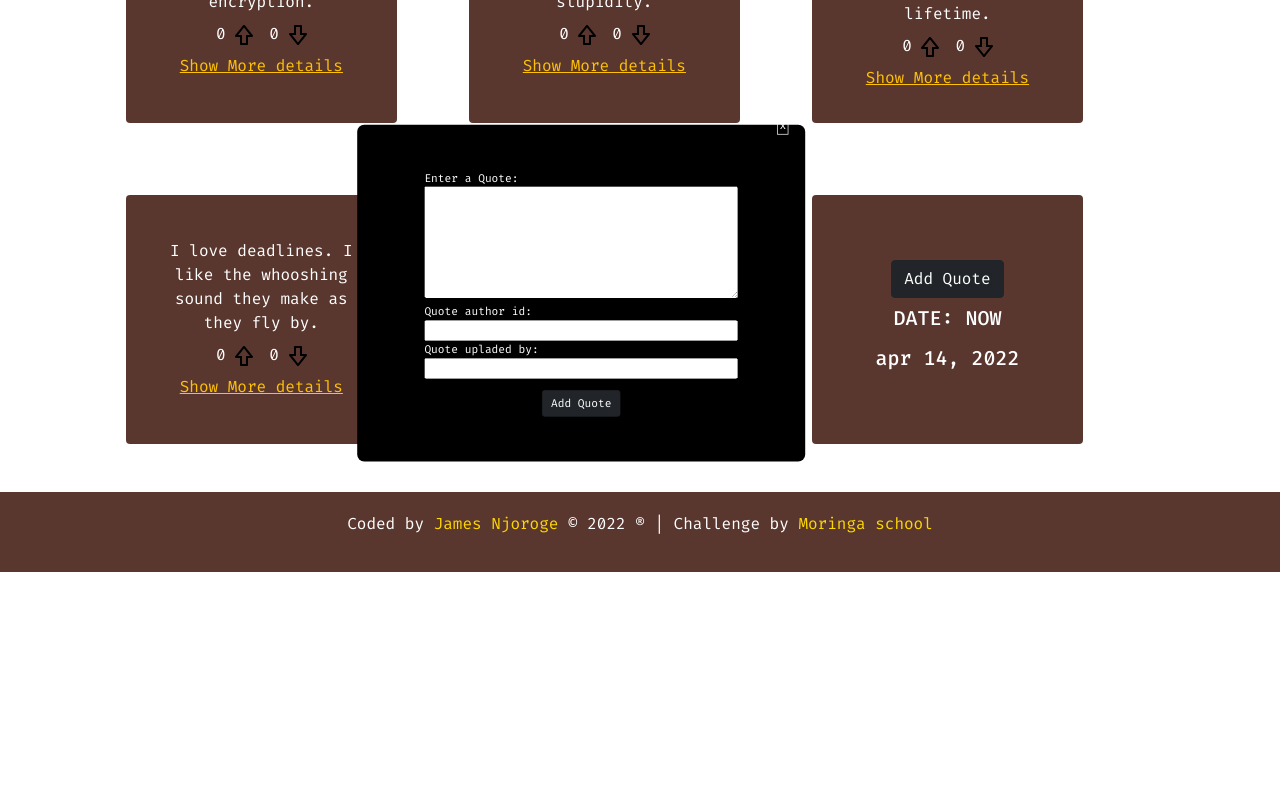
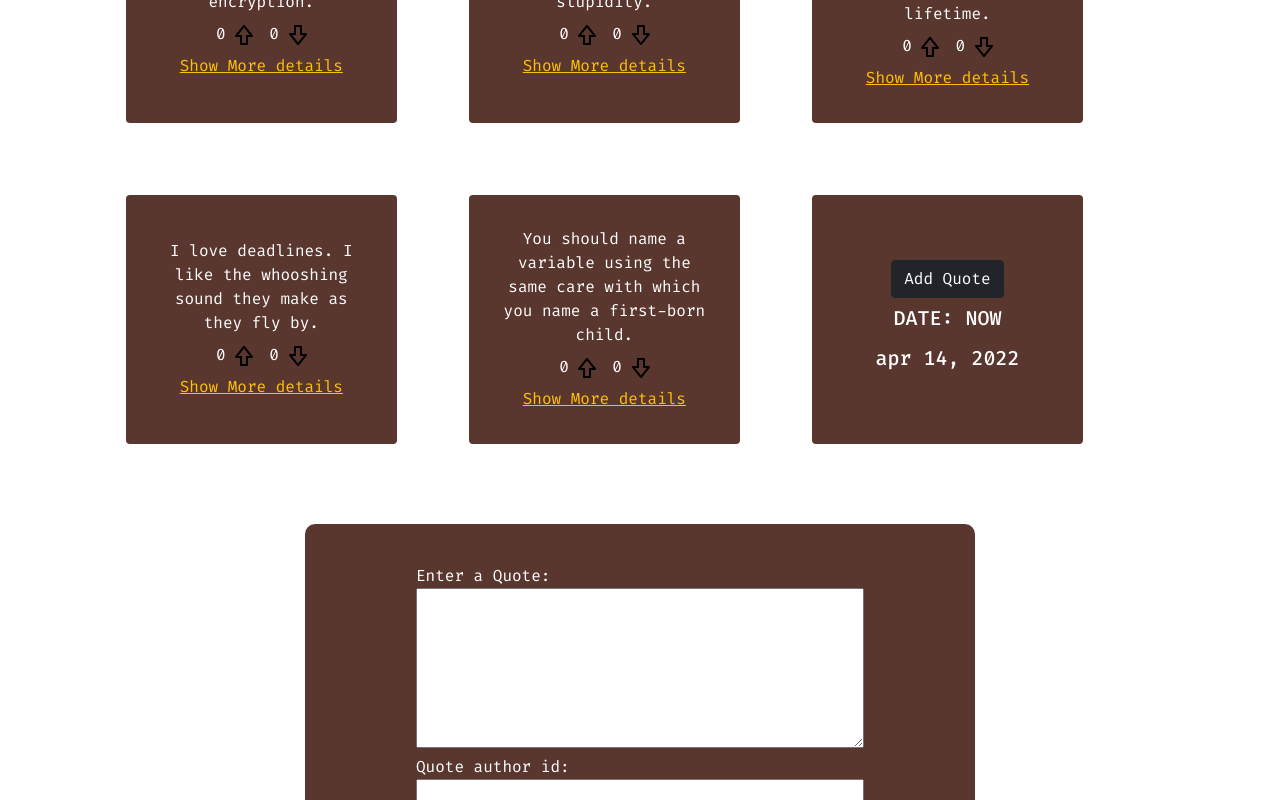
Before and after one commit to devjamesnjoroge/quotes-book, an Angular app: page / in a window 1280 px wide. Shown: the part 200-1000 px from the top of the page. Before the commit the page ends 800 px from the top, so only its background shows below. Built offline with nearby package versions, Linux system fonts and the light colour scheme.

Commit message:
add event emitter to push form items to quotes array

```diff
--- a/src/app/quote-form/quote-form.component.css
+++ b/src/app/quote-form/quote-form.component.css
@@ -1,21 +1,13 @@
     form {
-        padding: 10% 5%;
         display: flex;
         justify-content: center;
         align-items: center;
         flex-direction: column;
         justify-content: center;
         position: relative;
+        background-color: #3A1108D6;
         border-radius: 10px;
-    }
-
-    #closeForm {
-        position: absolute;
-        margin-top: -60vh;
-        margin-left: 45vw;
-        cursor: pointer;
-        padding: 0 2px;
-        border: 1px solid white;
+        padding: 5vh 0;
     }
 
     textarea {
--- a/src/app/quote-form/quote-form.component.html
+++ b/src/app/quote-form/quote-form.component.html
@@ -1,21 +1,20 @@
 <form class="text-white">
-    <div id="closeForm">x</div>
-    <div class="form-group">
-        <label for="quote">Enter a Quote:</label>
+    <div class="form-group ">
+        <label for="quote ">Enter a Quote:</label>
         <br>
-        <textarea name="quote" id="quote" cols="30" rows="10"></textarea>
+        <textarea #quote name="quote " id="quote " cols="30 " rows="10 " required></textarea>
     </div>
-    <div class="form-group">
-        <label for="author">Quote author id:</label>
+    <div class="form-group ">
+        <label for="author ">Quote author id:</label>
         <br>
-        <input type="text" name="author" id="author">
+        <input #author type="text " name="author " id="author " required>
     </div>
-    <div class="form-group">
-        <label for="publisher">Quote upladed by:</label>
+    <div class="form-group ">
+        <label for="publisher ">Quote upladed by:</label>
         <br>
-        <input type="text" name="publisher" id="publisher">
+        <input #publisher type="text " name="publisher " id="publisher " required>
     </div>
 
-    <button class="mt-3 btn btn-dark" type=" button " (click)="submitQuote()">Add Quote</button>
+    <button class="mt-3 btn btn-dark " type=" button " (click)="newEventQuote(quote.value, author.value, publisher.value) ">Add Quote</button>
 
 </form>
--- a/src/app/quote-form/quote-form.component.ts
+++ b/src/app/quote-form/quote-form.component.ts
@@ -1,4 +1,5 @@
-import { Component, OnInit } from '@angular/core';
+import { Component, OnInit, Output, EventEmitter } from '@angular/core';
+import { Quote } from '../quote/quote';
 
 @Component({
   selector: 'app-quote-form',
@@ -7,10 +8,24 @@ import { Component, OnInit } from '@angular/core';
 })
 export class QuoteFormComponent implements OnInit {
 
+  @Output() addNewQuote = new EventEmitter<Quote>();
+
+  newEventQuote(quote: any, author: any, publisher: any) {
+    event?.preventDefault()
+    let newQuoteValues = new Quote(quote, author, publisher)
+    this.addNewQuote.emit(newQuoteValues)
+  }
+
   constructor() { }
 
-  submitQuote(){
+  submitQuote() {
     event?.preventDefault();
+  }
+
+  status: boolean = false;
+
+  toggleForm() {
+
   }
 
   ngOnInit(): void {
--- a/src/app/quote/quote.component.css
+++ b/src/app/quote/quote.component.css
@@ -40,14 +40,13 @@ footer {
     color: white;
 }
 
-app-quote-form {
-    position: absolute;
-    margin: auto;
-    top: 40vh;
-    background-color: black;
-    width: 50%;
-    transform: scale(0.7) translateX(40%) translateY(-20%);
-    border-radius: 10px;
+.form-wrapper {
+    padding: 0 20%;
+    margin: 10vh 0;
+}
+
+.inactive {
+    clip-path: polygon(100% 100%, 100% 0, 100% 100%, 0% 100%);
 }
 
 @media screen and (max-width:992px) {
--- a/src/app/quote/quote.component.html
+++ b/src/app/quote/quote.component.html
@@ -26,7 +26,9 @@
         </div>
 
     </div>
-    <app-quote-form></app-quote-form>
+    <div class="form-wrapper">
+        <app-quote-form (addNewQuote)="pushNewQuote($event)"></app-quote-form>
+    </div>
 </div>
 
 
--- a/src/app/quote/quote.component.ts
+++ b/src/app/quote/quote.component.ts
@@ -35,8 +35,12 @@ export class QuoteComponent implements OnInit {
     this.quotes[index].showDetails = !this.quotes[index].showDetails
   }
 
-  log(x : any){
+  log(x: any) {
     console.log(x)
+  }
+
+  pushNewQuote(addNewQuote: Quote) {
+    this.quotes.push(addNewQuote)
   }
 
 
```
